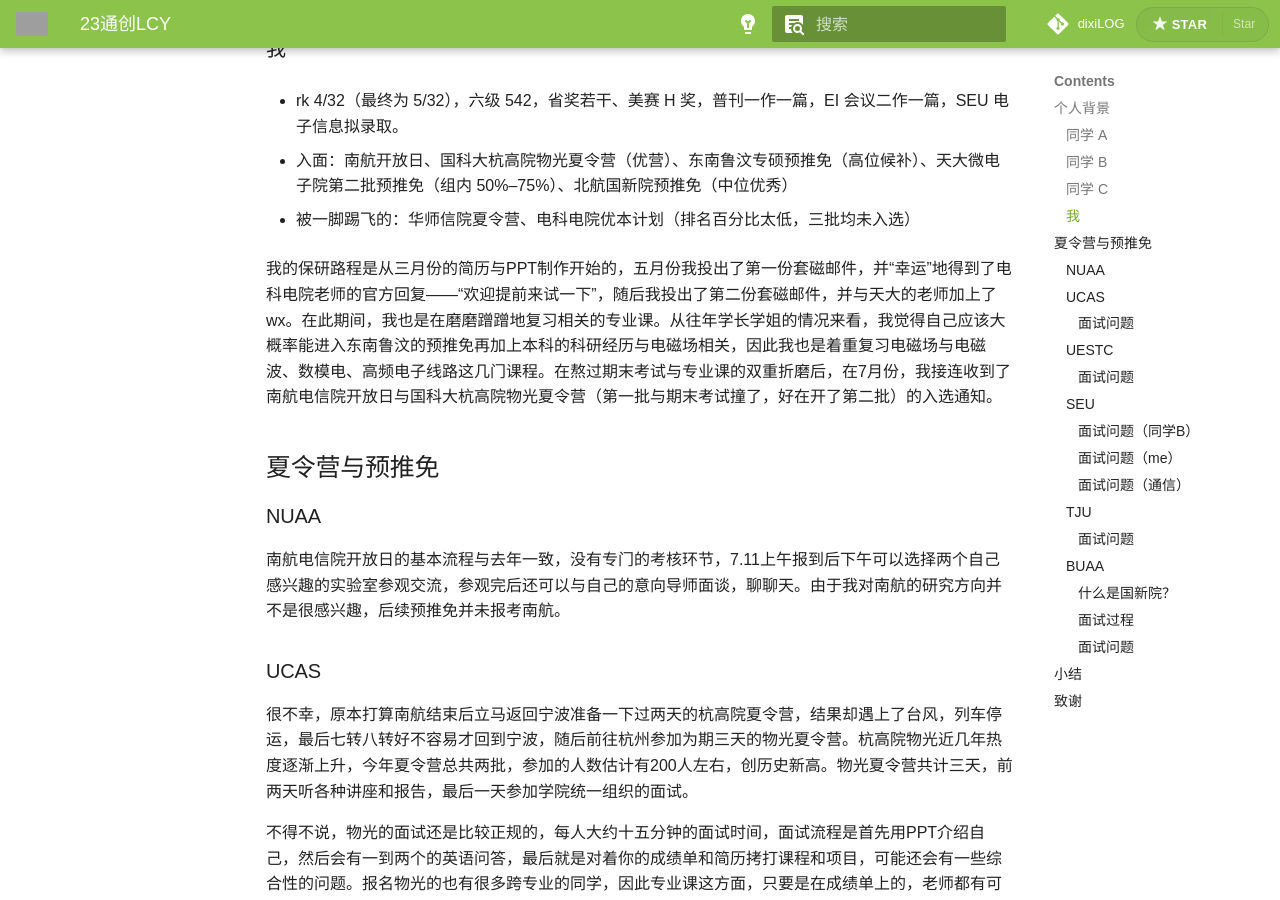
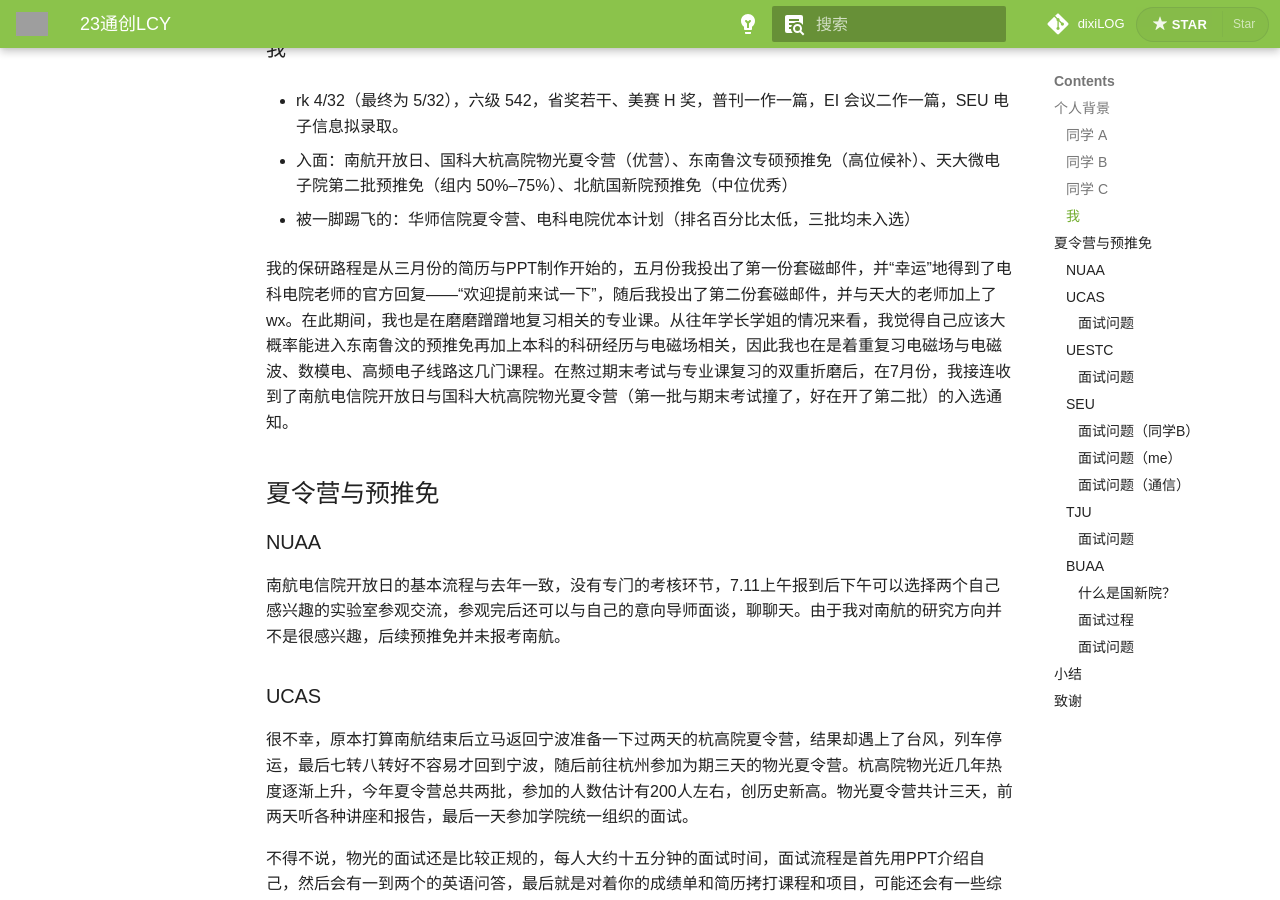
Before and after one commit to dixiLOG/dixiLOG.github.io, an MkDocs documentation site: the page built from docs/Flysheet/tourFeel/03lcy.md, in a window 1280 px wide and 900 px high, scrolled down 1158 px. Built offline with MkDocs 1.6.1 and Material for MkDocs 9.7.7, drawn with Linux system fonts in a browser that asks for light colours; some web fonts are replaced; comment, search, counter and statistics services are not loaded; a style sheet for code colours, icons or effects is not loaded; grey boxes are pictures that could not be loaded.

Commit message:
Update 03lcy.md

```diff
--- a/docs/Flysheet/tourFeel/03lcy.md
+++ b/docs/Flysheet/tourFeel/03lcy.md
@@ -56,7 +56,7 @@
 
 - 被一脚踢飞的：华师信院夏令营、电科电院优本计划（排名百分比太低，三批均未入选）
 
-我的保研路程是从三月份的简历与PPT制作开始的，五月份我投出了第一份套磁邮件，并“幸运”地得到了电科电院老师的官方回复——“欢迎提前来试一下”，随后我投出了第二份套磁邮件，并与天大的老师加上了wx。在此期间，我也是在磨磨蹭蹭地复习相关的专业课。从往年学长学姐的情况来看，我觉得自己应该大概率能进入东南鲁汶的预推免再加上本科的科研经历与电磁场相关，因此我也是着重复习电磁场与电磁波、数模电、高频电子线路这几门课程。在熬过期末考试与专业课的双重折磨后，在7月份，我接连收到了南航电信院开放日与国科大杭高院物光夏令营（第一批与期末考试撞了，好在开了第二批）的入选通知。
+我的保研路程是从三月份的简历与PPT制作开始的，五月份我投出了第一份套磁邮件，并“幸运”地得到了电科电院老师的官方回复——“欢迎提前来试一下”，随后我投出了第二份套磁邮件，并与天大的老师加上了wx。在此期间，我也是在磨磨蹭蹭地复习相关的专业课。从往年学长学姐的情况来看，我觉得自己应该大概率能进入东南鲁汶的预推免再加上本科的科研经历与电磁场相关，因此我也在是着重复习电磁场与电磁波、数模电、高频电子线路这几门课程。在熬过期末考试与专业课复习的双重折磨后，在7月份，我接连收到了南航电信院开放日与国科大杭高院物光夏令营（第一批与期末考试撞了，好在开了第二批）的入选通知。
 
 ## 夏令营与预推免
 
```
